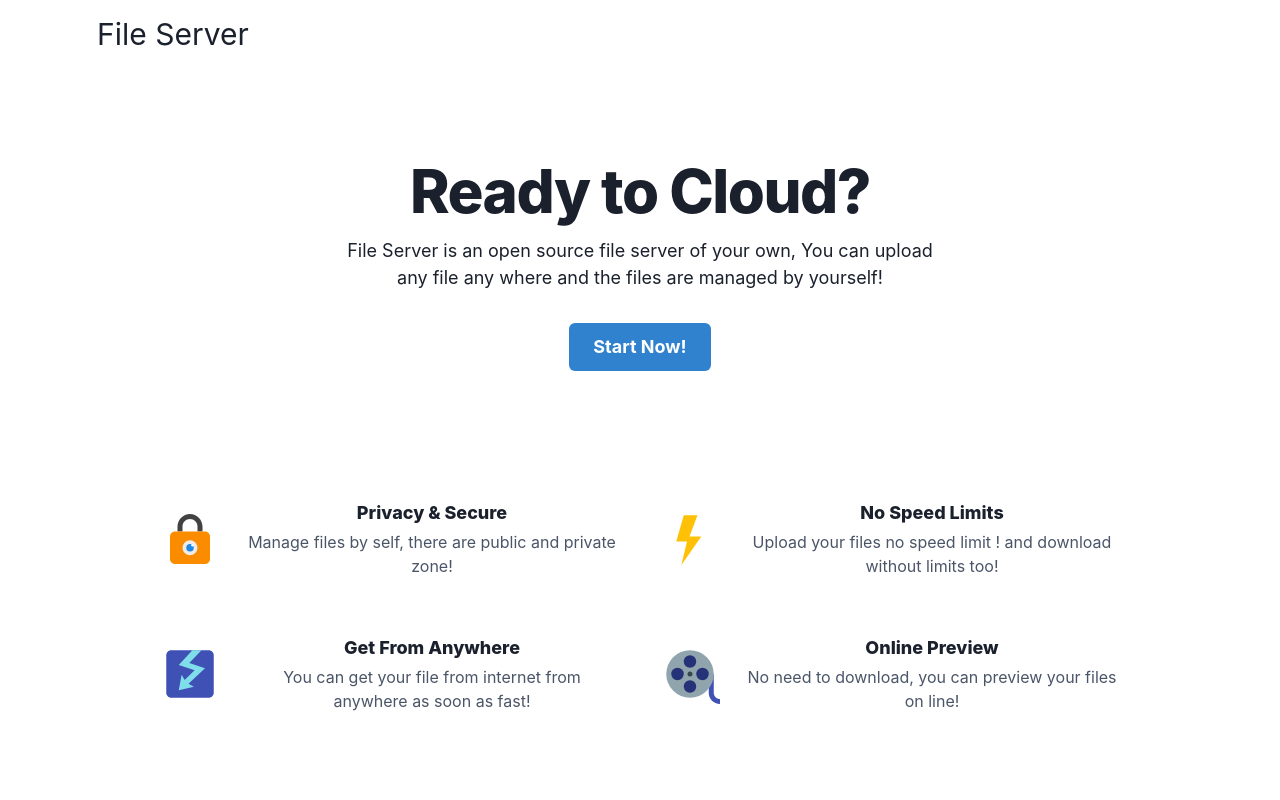
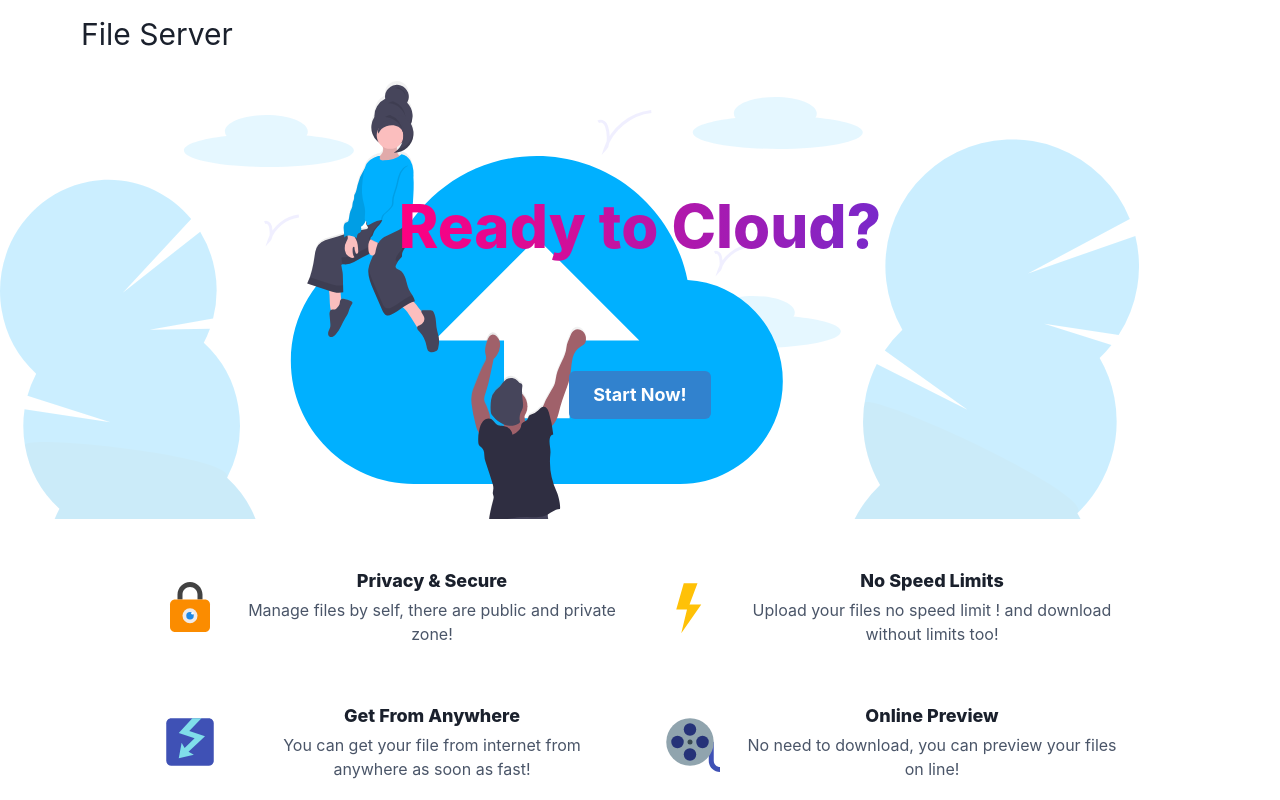
Before and after one commit to akazwz/fhub-website, a Next.js app: page / in a window 1280 px wide. Shown: the top 800 px of the page. Built offline with nearby package versions, Linux system fonts and the light colour scheme; some icons are missing.

Commit message:
add bg img

```diff
--- a/pages/index.tsx
+++ b/pages/index.tsx
@@ -1,14 +1,16 @@
 import type { NextPage } from 'next'
-import { Box, Heading, Text, Button } from '@chakra-ui/react'
 import { Layout } from '../src/components/layout'
 import { CallToAction } from '../src/components/home/cta'
 import { Feature } from '../src/components/home/feature'
+import { Box } from '@chakra-ui/react'
 
 const Home: NextPage = () => {
   return (
     <Layout>
-      <CallToAction/>
-      <Feature/>
+      <Box>
+        <CallToAction/>
+        <Feature/>
+      </Box>
     </Layout>
   )
 }
--- a/src/components/home/cta.tsx
+++ b/src/components/home/cta.tsx
@@ -1,32 +1,34 @@
 import {
   Box,
   Button,
-  Heading,
-  Text
+  Center,
+  VStack,
+  Text,
 } from '@chakra-ui/react'
 
 export const CallToAction = () => {
   return (
     <>
-      <Box as="section">
       <Box
-          maxW="2xl"
-          mx="auto"
-          px={{ base: '6', lg: '8' }}
-          py={{ base: '16', sm: '20' }}
-          textAlign="center"
+        as="section"
+        bgImg="/up_to_cloud.svg"
+        bgRepeat="no-repeat"
       >
-          <Heading size="3xl" fontWeight="extrabold" letterSpacing="tight">
+        <Center>
+          <VStack spacing="100" m="100">
+            <Text
+              bgGradient="linear(to-l, #7928CA, #FF0080)"
+              bgClip="text"
+              fontSize="6xl"
+              fontWeight="extrabold"
+            >
               Ready to Cloud?
-          </Heading>
-          <Text mt="4" fontSize="lg">
-            File Server is an open source file server of your own,
-            You can upload any file any where and the files are managed by yourself!
             </Text>
             <Button mt="8" as="a" href="#" size="lg" colorScheme="blue" fontWeight="bold">
               Start Now!
             </Button>
-        </Box>
+          </VStack>
+        </Center>
       </Box>
     </>
   )
--- a/src/components/home/feature/index.tsx
+++ b/src/components/home/feature/index.tsx
@@ -38,6 +38,7 @@ export const Feature = () => {
 
   ]
   return (
+    <Box>
       <Box as="section" maxW="5xl" mx="auto" py="12" px={{ base: '6', md: '8' }}>
         <SimpleGrid columns={{ base: 1, md: 2 }} spacingX="10" spacingY={{ base: '8', md: '14' }}>
           {features.map((item, index) => (
@@ -47,5 +48,6 @@ export const Feature = () => {
           ))}
         </SimpleGrid>
       </Box>
+    </Box>
   )
 }
--- a/src/components/layout/index.tsx
+++ b/src/components/layout/index.tsx
@@ -1,5 +1,5 @@
 import { ReactNode } from 'react'
-import { Box, Container } from '@chakra-ui/react'
+import { Box, Flex } from '@chakra-ui/react'
 import { Header } from './header'
 import { Footer } from './footer'
 
@@ -9,20 +9,19 @@ interface IProps {
 
 export const Layout = ({ children }: IProps) => {
   return (
-    <Container maxW="7xl">
+    <Box>
       <Header/>
       <Box
         as="main"
         role="contentinfo"
         mx="auto"
-        maxW="7xl"
         minH="70vh"
         py="3"
-        px={{ base: '4', md: '8' }}
+        /*px={{ base: '4', md: '8' }}*/
       >
         {children}
       </Box>
       <Footer/>
-    </Container>
+    </Box>
   )
 }
```
Also changed, not shown: src/components/home/intro.tsx (added, +58 -0 lines), public/up_to_cloud.svg (added). Lines whose indentation alone changed are shown as unchanged.
